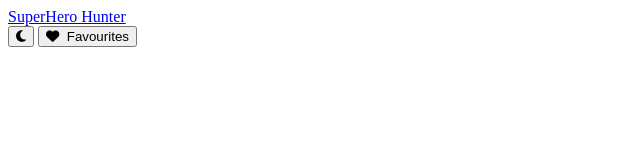
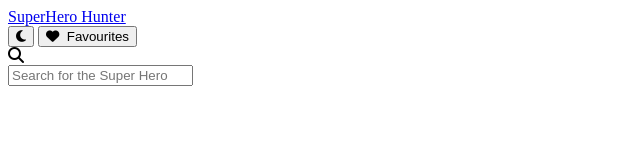
Before and after one commit to arjunbraj/Super-Hero-Hunter, a website: page index.html in a window 1280 px wide. Shown: the whole page, without its empty margins (0-640 px from the left). Drawn offline with Linux system fonts and the light colour scheme.

Commit message:
added search bar and resuls

```diff
--- a/index.html
+++ b/index.html
@@ -32,5 +32,19 @@
         </div>
     </nav>
 
+    <!-- search bar and results -->
+    <div class="flex-col searchBar-items">
+        <div class="search-bar-container flex-row">
+            <div class="search-icon-container">
+                <i class="fa-solid fa-magnifying-glass"></i>
+            </div>
+            <input type="text" id="search-bar" autocomplete="off" placeholder="Search for the Super Hero">
+        </div>
+        <ul class="flex-col" id="search-results">
+            <!-- Content filled using JS and DOM Manipulation -->
+        </ul>
+    </div>
+
+
 </body>
 </html>
```
